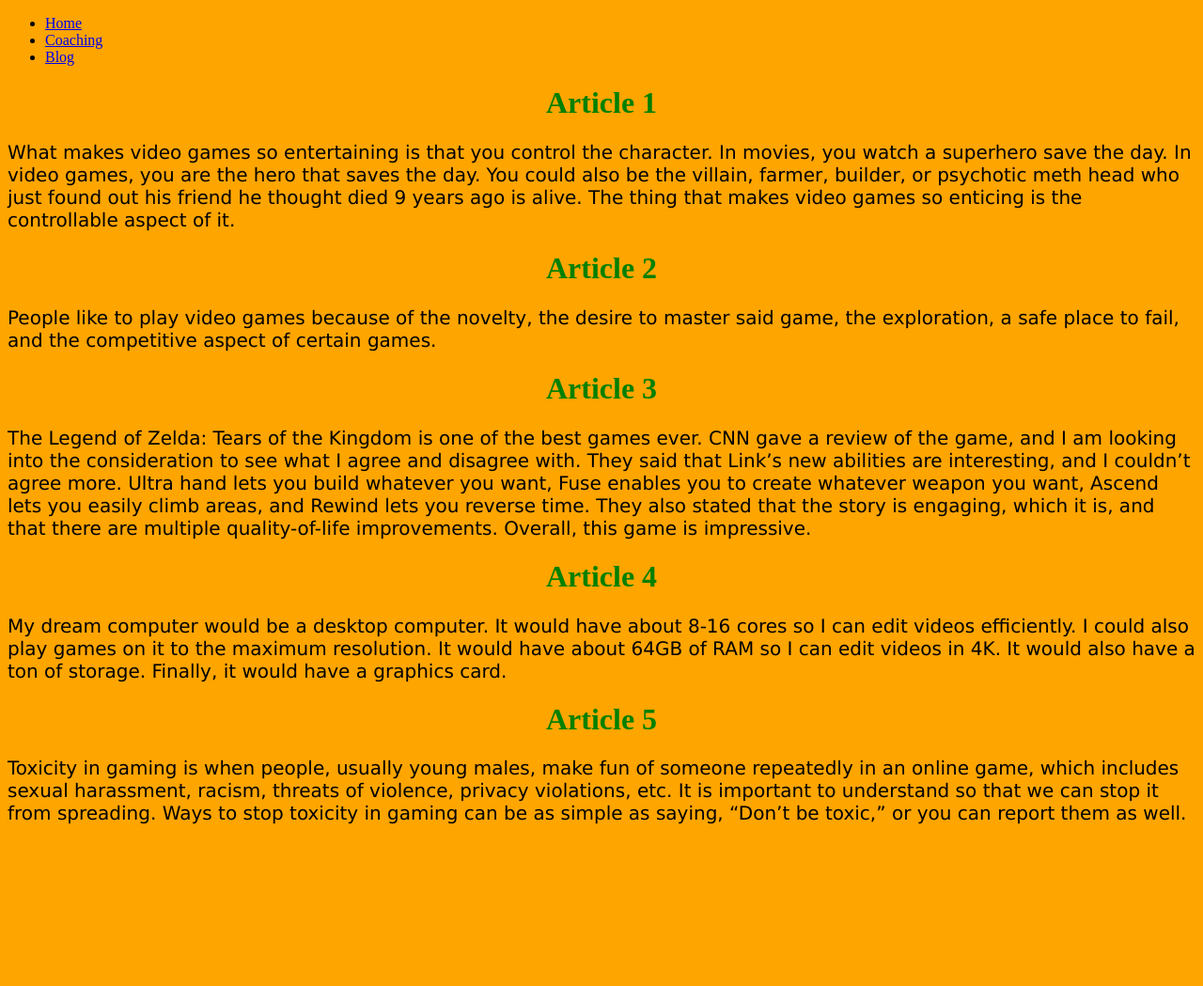
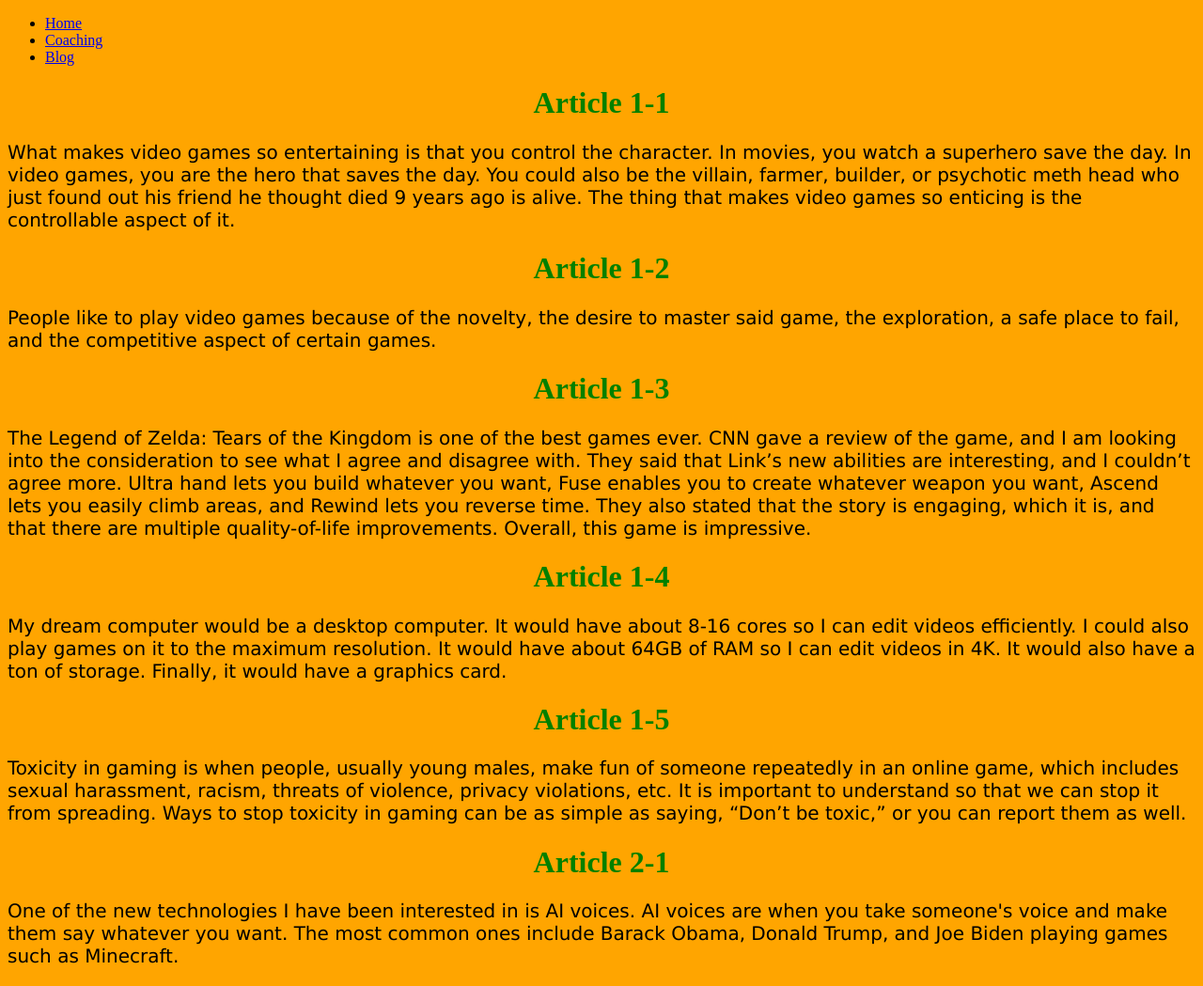
Before and after one commit to JRBogardus/JRBogardus.github.io, a plain HTML site: page blog.html in a window 1280 px wide. Shown: the whole page at 94% size. Before the commit the page ends 897 px from the top, so only its background shows below. Drawn offline with Linux system fonts and the light colour scheme.

Commit message:
Update blog.html

```diff
--- a/blog.html
+++ b/blog.html
@@ -23,16 +23,18 @@ p {
   <li><a href="coaching.html">Coaching</a></li>
   <li><a href="blog.html">Blog</a></li>
 </ul>
-<h1>Article 1</h1>
+<h1>Article 1-1</h1>
 <p>What makes video games so entertaining is that you control the character. In movies, you watch a superhero save the day. In video games, you are the hero that saves the day. You could also be the villain, farmer, builder, or psychotic meth head who just found out his friend he thought died 9 years ago is alive. The thing that makes video games so enticing is the controllable aspect of it.</p>
-<h1>Article 2</h1>
+<h1>Article 1-2</h1>
 <p>People like to play video games because of the novelty, the desire to master said game, the exploration, a safe place to fail, and the competitive aspect of certain games.</p>
-<h1>Article 3</h1>
+<h1>Article 1-3</h1>
 <p>The Legend of Zelda: Tears of the Kingdom is one of the best games ever. CNN gave a review of the game, and I am looking into the consideration to see what I agree and disagree with. They said that Link’s new abilities are interesting, and I couldn’t agree more. Ultra hand lets you build whatever you want, Fuse enables you to create whatever weapon you want, Ascend lets you easily climb areas, and Rewind lets you reverse time. They also stated that the story is engaging, which it is, and that there are multiple quality-of-life improvements. Overall, this game is impressive.</p>
-<h1>Article 4</h1>
+<h1>Article 1-4</h1>
 <p>My dream computer would be a desktop computer. It would have about 8-16 cores so I can edit videos efficiently. I could also play games on it to the maximum resolution. It would have about 64GB of RAM so I can edit videos in 4K. It would also have a ton of storage. Finally, it would have a graphics card.</p>
-<h1>Article 5</h1>
+<h1>Article 1-5</h1>
 <p>Toxicity in gaming is when people, usually young males, make fun of someone repeatedly in an online game, which includes sexual harassment, racism, threats of violence, privacy violations, etc. It is important to understand so that we can stop it from spreading. Ways to stop toxicity in gaming can be as simple as saying, “Don’t be toxic,” or you can report them as well.</p>
+<h1>Article 2-1</h1>
+<p>One of the new technologies I have been interested in is AI voices. AI voices are when you take someone's voice and make them say whatever you want. The most common ones include Barack Obama, Donald Trump, and Joe Biden playing games such as Minecraft.</p>
 
 
 </body>
```
